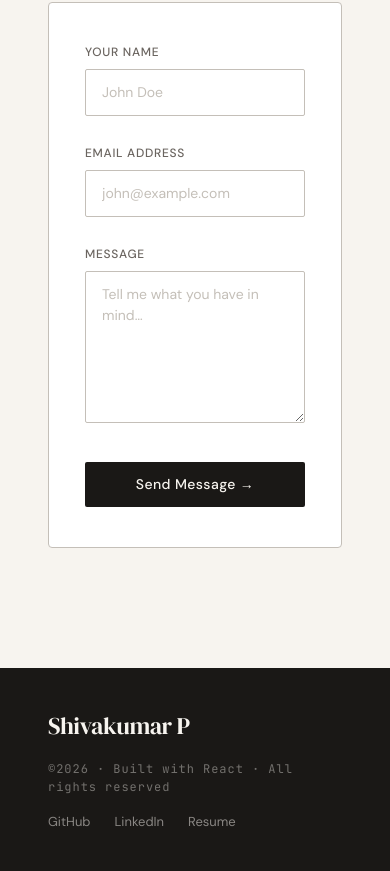
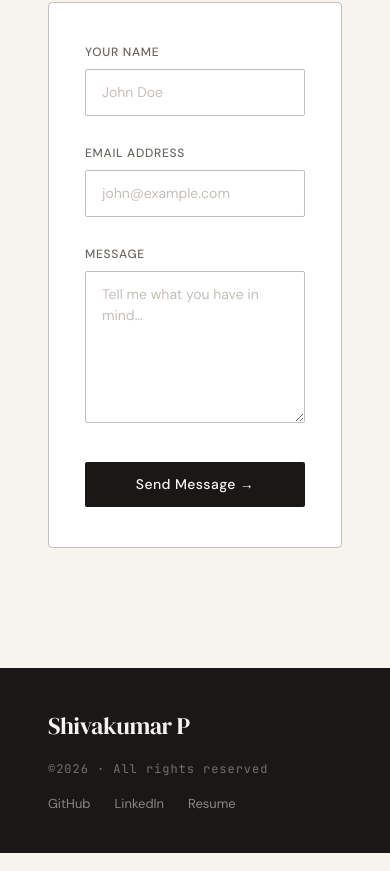
Before and after one commit to Shivakumar1905/Portfolio, a React (Vite) app: page / in a window 390 px wide. Shown: the part 6880-7751 px from the top of the page. Built offline with nearby package versions, Linux system fonts and the light colour scheme.

Commit message:
fixed responsiveness

```diff
--- a/src/App.jsx
+++ b/src/App.jsx
@@ -837,7 +837,7 @@ function Footer() {
         Shivakumar P
       </span>
       <span className="mono" style={{ fontSize: "12px", color: "rgba(247,244,239,0.4)", letterSpacing: "0.08em" }}>
-        &copy;{new Date().getFullYear()} · Built with React · All rights reserved
+        &copy;{new Date().getFullYear()} · All rights reserved
       </span>
       <div style={{ display: "flex", gap: "24px" }}>
         {[
```
